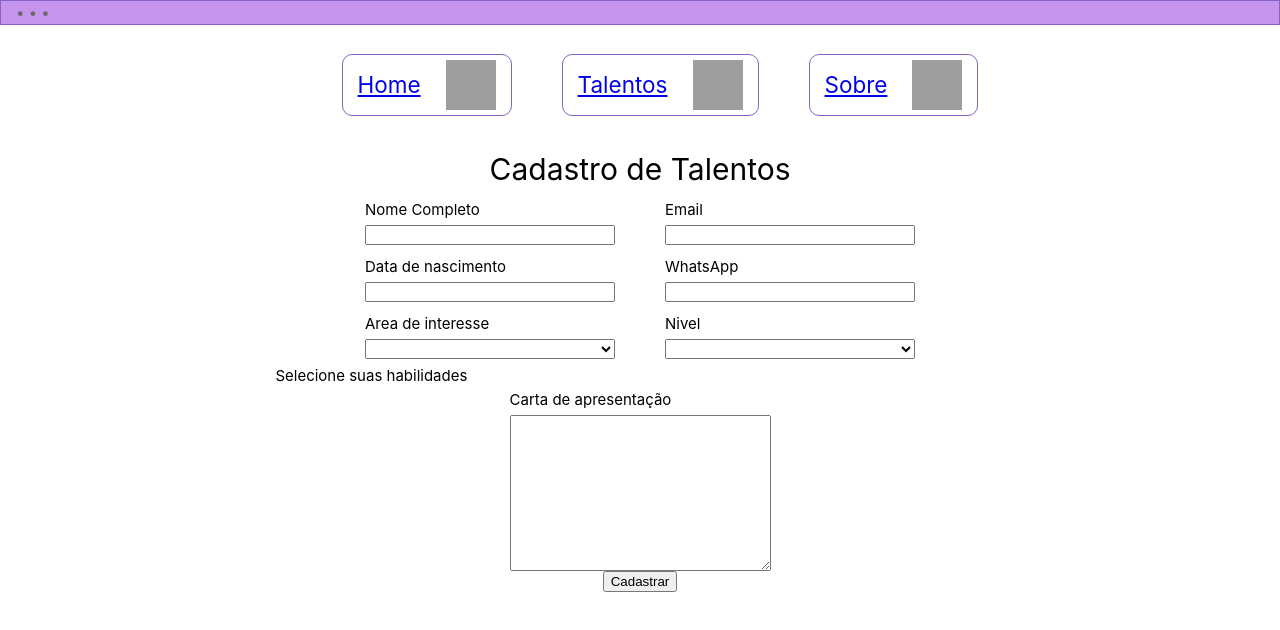
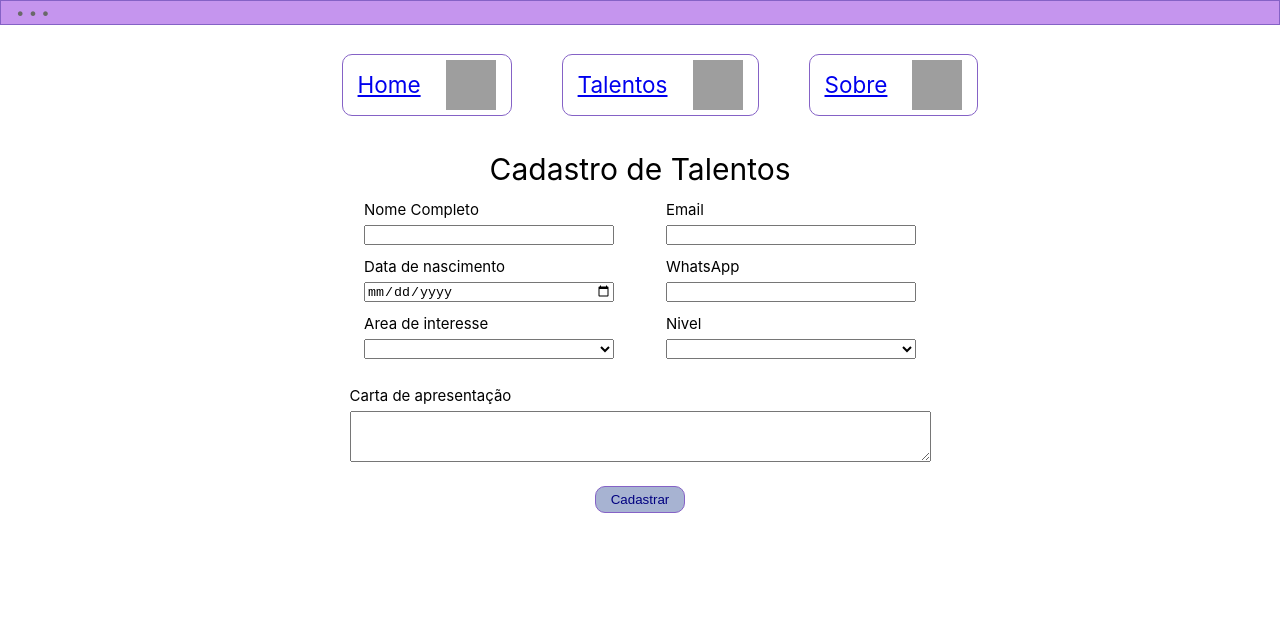
Before and after one commit to mcgmatheus/Banco_de_talentos, a JavaScript app: page /talentos/novo in a window 1280 px wide. Shown: the top 630 px of the page. Built offline with nearby package versions, Linux system fonts and the light colour scheme; grey boxes are pictures that could not be loaded.

Commit message:
Desenvolvimento de estilos

```diff
--- a/src/views/Talents/NewTalents/NewTalents.vue
+++ b/src/views/Talents/NewTalents/NewTalents.vue
@@ -8,22 +8,21 @@
         <div class="formGroup">
           <div class="formItem">
             <label for="name">Nome Completo</label>
-            <input id="name" v-model="name" />
+            <input id="name" type="text" v-model="name" />
           </div>
           <div class="formItem">
             <label for="email">Email</label>
-            <input id="email" v-model="email" />
+            <input id="email" type="email" v-model="email" />
           </div>
         </div>
-
         <div class="formGroup">
           <div class="formItem">
             <label for="birth_date">Data de nascimento</label>
-            <input id="birth_date" v-model="birth_date" />
+            <input id="birth_date" type="date" v-model="birth_date" />
           </div>
           <div class="formItem">
             <label for="phone">WhatsApp</label>
-            <input id="phone" v-model="phone" />
+            <input id="phone" type="text" v-model="phone" />
           </div>
         </div>
         <div class="formGroup">
@@ -42,26 +41,33 @@
             </select>
           </div>
         </div>
-        <p>Selecione suas habilidades</p>
+
         <div class="formPick">
-          <div class="pickHabilities" v-if="area === 'FrontEnd' || area === 'FullStack'">
+          <div v-if="area === 'FrontEnd' || area === 'FullStack'">
+            <div class="pickGroup">
+              <p>Selecione suas habilidades FrontEnd:</p>
               <label><input type="checkbox" value="HTML" v-model="skills" />HTML</label>
               <label><input type="checkbox" value="CSS" v-model="skills" />CSS</label>
               <label><input type="checkbox" value="JavaScript" v-model="skills" />JavaScript</label>
               <label><input type="checkbox" value="Vue" v-model="skills" />Vue</label>
             </div>
-          <div class="pickHabilities" v-if="area === 'BackEnd' || area === 'FullStack'">
+          </div>
+          <div v-if="area === 'BackEnd' || area === 'FullStack'">
+            <div class="pickGroup">
+              <p>Selecione suas habilidades BackEnd:</p>
               <label><input type="checkbox" value="Node" v-model="skills" />Node</label>
               <label><input type="checkbox" value="PHP" v-model="skills" />PHP</label>
               <label><input type="checkbox" value="Laravel" v-model="skills" />Laravel</label>
               <label><input type="checkbox" value="Java" v-model="skills" />Java</label>
             </div>
           </div>
+        </div>
         <div class="formItem">
           <label for="apresentation">Carta de apresentação</label>
-          <textarea id="apresentation" cols="30" rows="10"></textarea>
+          <textarea id="apresentation" cols="70" rows="3"></textarea>
         </div>
       </div>
+      <br />
       <button type="submit">Cadastrar</button>
     </form>
   </div>
@@ -126,7 +132,7 @@
 .newTalentForm {
   display: flex;
   flex-direction: column;
-  width: 80%;
+  width: 65%;
   align-items: center;
 }
 .formContainer {
@@ -135,9 +141,12 @@
   width: 80%;
   align-items: center;
 }
+
 .formGroup {
   display: flex;
-  gap: 50px;
+  width: 100%;
+  justify-content: space-evenly;
+  /* gap: 50px; */
   padding: 5px;
 }
 input,
@@ -153,13 +162,19 @@
 .formPick {
   display: flex;
   flex-direction: column;
+  gap: 10px;
+  margin-top: 10px;
+  margin-bottom: 10px;
 }
-.pickHabilities {
+.pickGroup input {
+  width: 50px;
+}
+button {
   display: flex;
-  flex-direction: column;
-}
-form p {
-  align-self: start;
-  margin-left: 45px;
+  padding: 5px 15px;
+  background: hsl(224, 32%, 74%);
+  color: navy;
+  border: 1px solid hsl(261, 47%, 58%);
+  border-radius: 10px;
 }
 </style>
```
Also changed, not shown: src/assets/main.css (+0 -34 lines), src/assets/logo.svg (deleted). Lines whose indentation alone changed are shown as unchanged.
